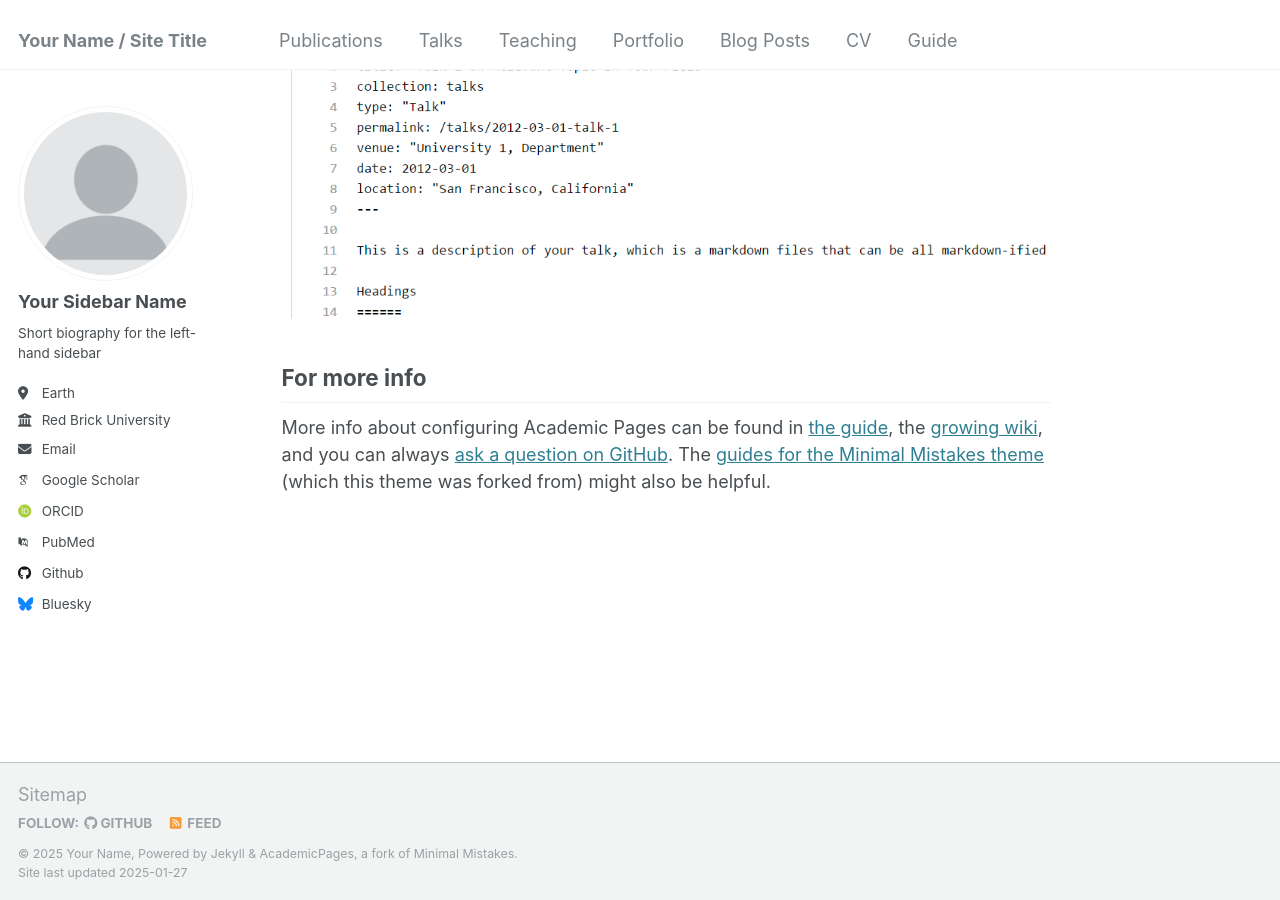
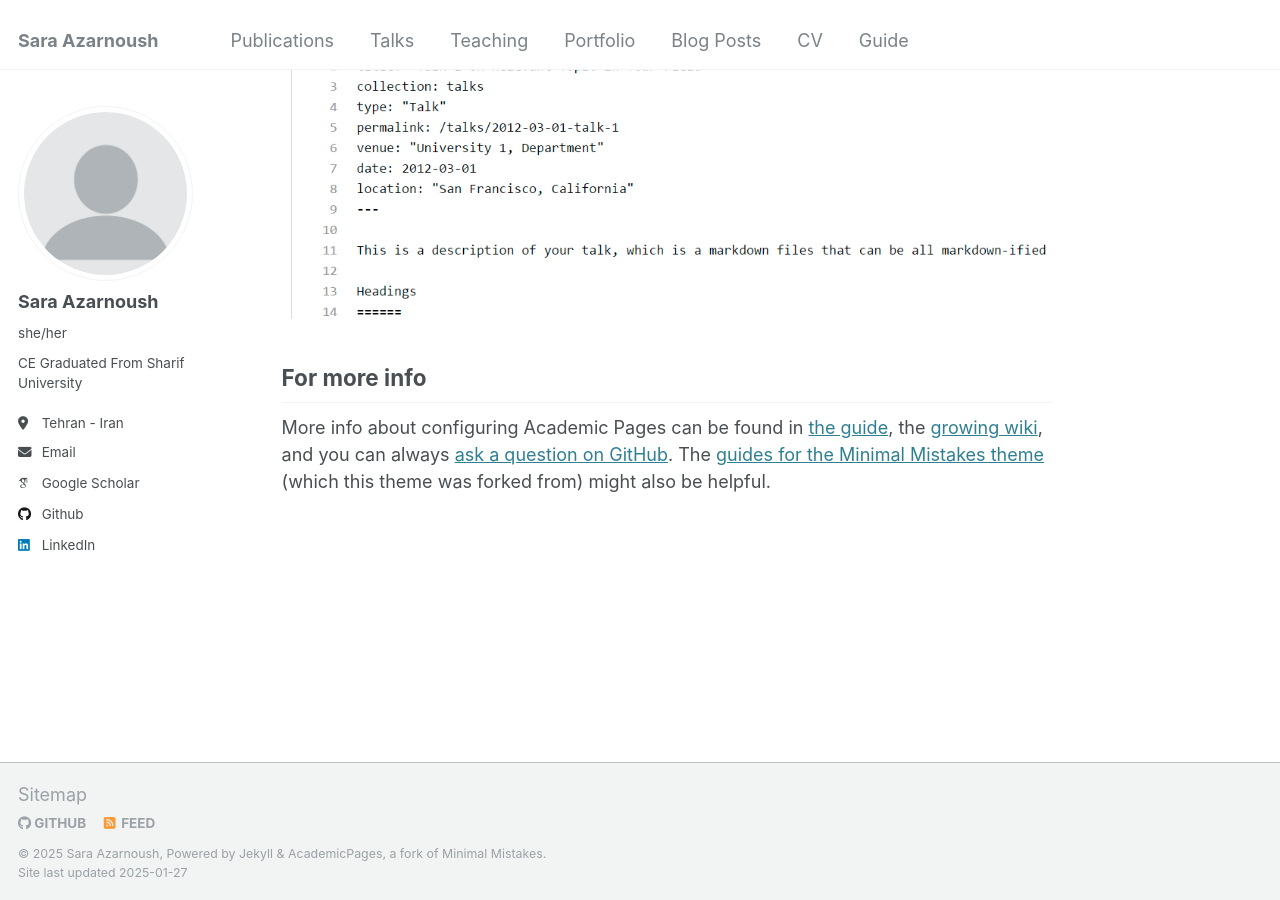
Before and after one commit to saaz742/Sara-Azarnoush.github.io, a Jekyll site: the page built from _pages/about.md, in a window 1280 px wide and 900 px high, scrolled down 2643 px. Built offline with Jekyll 4.4.1, drawn with Linux system fonts in a browser that asks for light colours; some web fonts are replaced.

Commit message:
Update _config.yml

```diff
--- a/_config.yml
+++ b/_config.yml
@@ -7,11 +7,11 @@
 # server process.
 
 # Basic Site Settings
-locale                   : "en-US"
-title                    : "Your Name / Site Title"
+locale                   : "Tehran - Iran"
+title                    : "Sara Azarnoush"
 title_separator          : "-"
-name                     : &name "Your Name"
-description              : &description "personal description"
+name                     : &name "Sara Azarnoush"
+description              : &description "CE Graduated From Sharif University"
 url                      : https://saaz742.github.io # the base hostname & protocol for your site e.g. "https://[your GitHub username].github.io"
 baseurl                  : "" # the subpath of your site, e.g. "/blog"
 repository               : "saaz742/saaz742.github.io"
@@ -22,21 +22,21 @@ repository               : "saaz742/saaz742.github.io"
 author:
   # Biographic information
   avatar           : "profile.png"
-  name             : "Your Sidebar Name"
-  pronouns         : # example: "she/her"
-  bio              : "Short biography for the left-hand sidebar"
-  location         : "Earth"
-  employer         : "Red Brick University"
+  name             : "Sara Azarnoush"
+  pronouns         : "she/her"
+  bio              : "CE Graduated From Sharif University"
+  location         : "Tehran - Iran"
+  employer         : #"Red Brick University"
   uri              : # URL
-  email            : "none@example.org"
+  email            : "Sara.azarnoushh@gmail.com"
 
   # Academic websites
   arxiv            : # URL - Update with the correct link to your profile
-  googlescholar    : "https://scholar.google.com/citations?user=PS_CX0AAAAAJ"
+  googlescholar    : "https://scholar.google.com/citations?user=VqBL8YAAAAAJ&hl=en&oi=ao"
   impactstory      : # URL
-  orcid            : "http://orcid.org/yourorcidurl"
+  orcid            : #"http://orcid.org/yourorcidurl"
   semantic         : # URL
-  pubmed           : "https://www.ncbi.nlm.nih.gov/pubmed/?term=john+snow"
+  pubmed           : #"https://www.ncbi.nlm.nih.gov/pubmed/?term=john+snow"
   researchgate     : # URL
   scopus           : # URL
 
@@ -44,12 +44,12 @@ author:
   bitbucket        : # Username - Update with your username on the site
   codepen          : # Username
   dribbble         : # Username
-  github           : "academicpages"
+  github           : "saaz742"
   kaggle           : # Username
   stackoverflow    : # User number or user number and name (i.e., use "1" or "1/jeff-atwood")
 
   # Social media
-  bluesky          : "bsky.app" # Replace this with you Bluesky username
+  bluesky          : #"bsky.app" # Replace this with you Bluesky username
   facebook         : # Username
   flickr           : # Username
   foursquare       : # Username
@@ -58,7 +58,7 @@ author:
   keybase          : # Username
   instagram        : # Username
   lastfm           : # Username
-  linkedin         : # Username
+  linkedin         : "sara azarnoush"
   mastodon         : # URL
   medium           : # URL
   pinterest        : # Username
```
